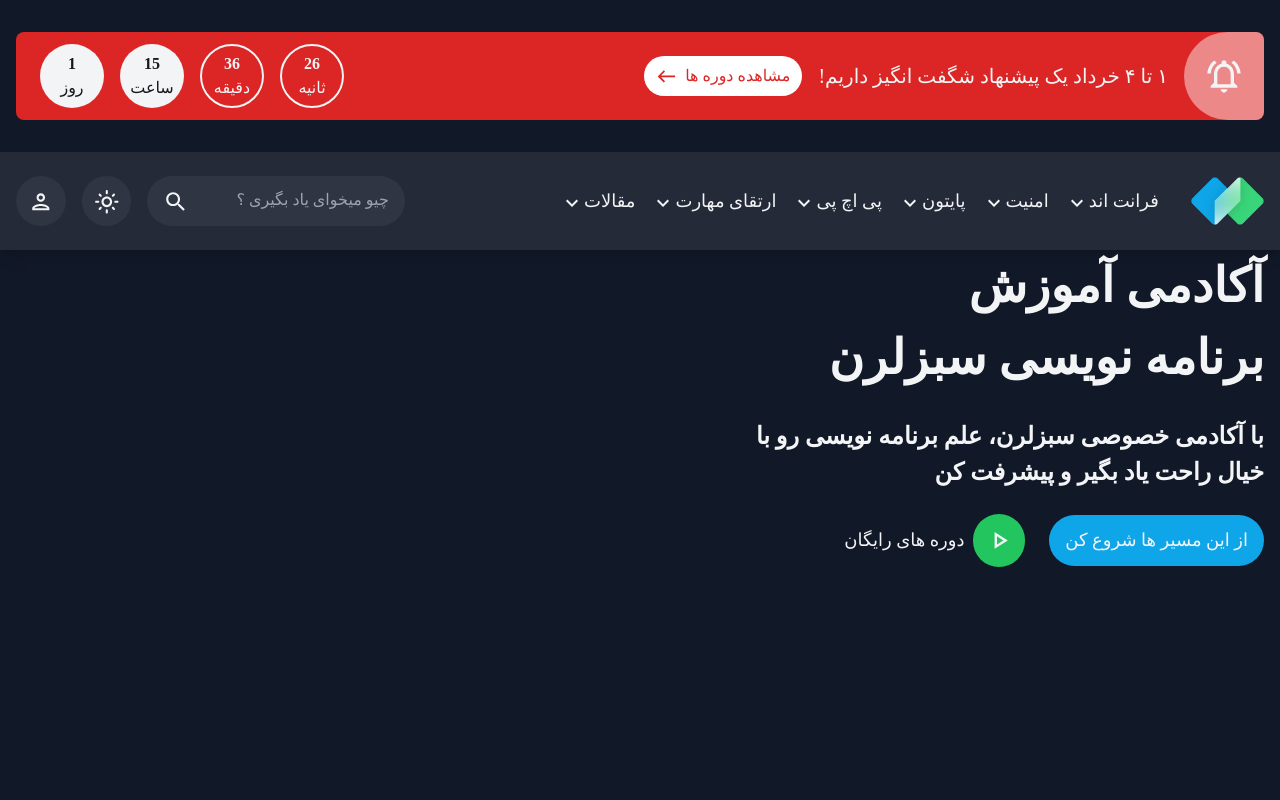
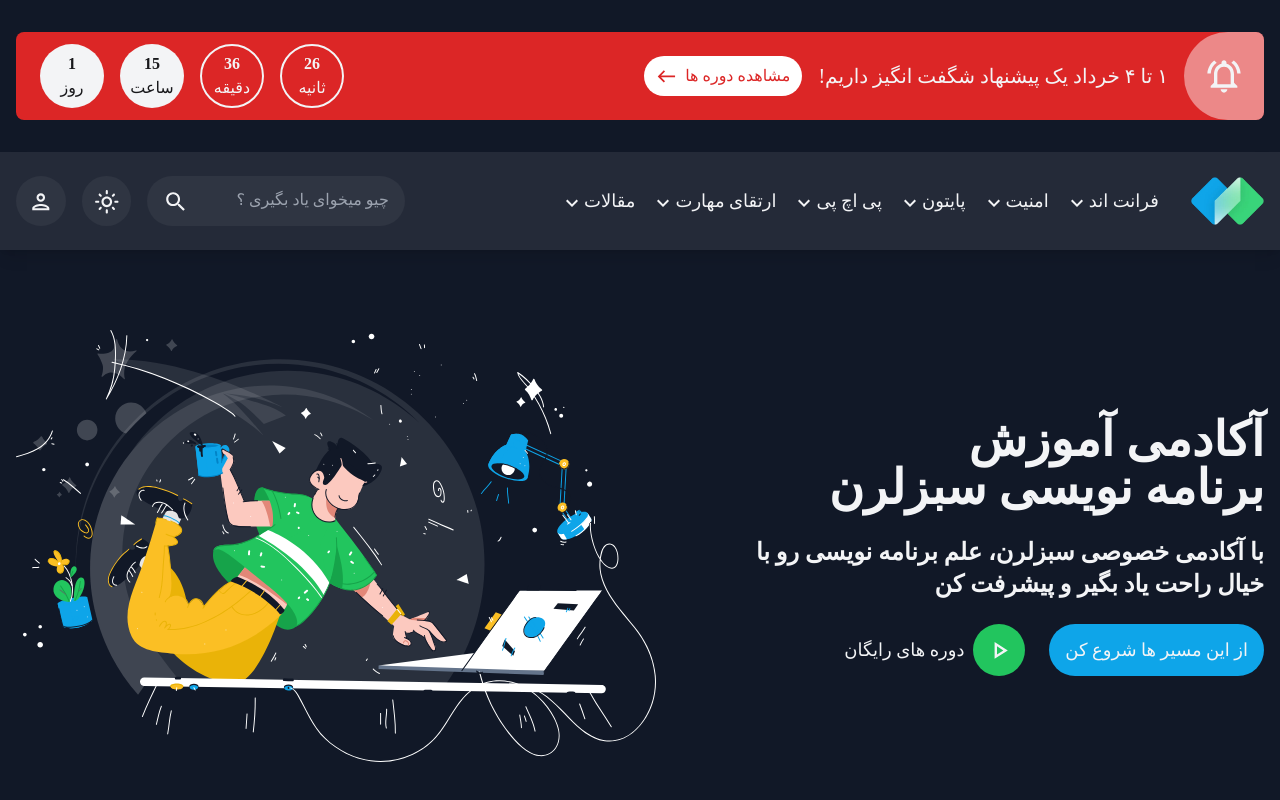
Before and after one commit to parsa-vesali/sabzlearn, a React (Vite) app: page / in a window 1280 px wide. Shown: the top 800 px of the page. Built offline with nearby package versions, Linux system fonts and the light colour scheme; a web font is replaced by a local one.

Commit message:
navbar updated

```diff
--- a/src/App.jsx
+++ b/src/App.jsx
@@ -5,7 +5,7 @@ export default function App() {
 
 
   return (
-    <div className='transition-all bg-gray-100 dark:bg-dark-900 h-screen'>
+    <div className='transition-all bg-gray-100 dark:bg-dark-900 h-full '>
       <Home />
     </div>
   )
--- a/src/Components/MainHeader.jsx
+++ b/src/Components/MainHeader.jsx
@@ -2,17 +2,17 @@ import React from 'react'
 import PlayArrowOutlinedIcon from '@mui/icons-material/PlayArrowOutlined';
 export default function MainHeader() {
     return (
-        <div className='flex items-center justify-between'>
-            <div className="dark:text-gray-100  text-slate-950  flex flex-col gap-y-6 child:leading-normal">
-                <h2 className='  text-5xl font-bold font-Dana-Bold '>
+        <div className='flex flex-col-reverse lg:flex-row gap-y-5 items-center justify-between my-20'>
+            <div className="dark:text-gray-100  text-slate-950 flex flex-col lg:text-right text-center gap-y-6 child:leading-normal">
+                <h2 className=' text-3xl lg:text-5xl font-bold font-Dana-Bold '>
                     آکادمی آموزش<br />
                     برنامه نویسی سبزلرن
                 </h2>
 
-                <p className='text-2xl font-semibold '>با آکادمی خصوصی سبزلرن، علم برنامه نویسی رو با  <br />خیال راحت یاد بگیر و پیشرفت کن</p>
+                <p className='text-lg lg:text-2xl lg:font-semibold '>با آکادمی خصوصی سبزلرن، علم برنامه نویسی رو با  <br />خیال راحت یاد بگیر و پیشرفت کن</p>
 
-                <div className="text-lg flex items-center gap-x-6">
-                    <button className=' bg-sky-500 text-gray-100  hover:bg-sky-700 transition-all rounded-full py-3 px-4'>
+                <div className="text-base lg:text-lg flex flex-col lg:flex-row gap-y-3 items-center gap-x-2 lg:gap-x-6">
+                    <button className=' bg-sky-500 text-gray-100 t hover:bg-sky-700 transition-all rounded-full py-3  px-4'>
                         از این مسیر ها شروع کن
                     </button>
                     <button className='flex items-center gap-x-2 '>
@@ -23,7 +23,9 @@ export default function MainHeader() {
                     </button>
                 </div>
             </div>
-            <div className=""></div>
+            <div className="w-[20rem] lg:w-[40rem]">
+                <img src="./images/hero-dark.svg" alt="" />
+            </div>
         </div>
     )
 }
--- a/src/Pages/Home.jsx
+++ b/src/Pages/Home.jsx
@@ -6,7 +6,7 @@ import MainHeader from '../Components/MainHeader'
 export default function Home() {
     return (
         <>
-            <div className='container  py-8 bg-gray-100 dark:bg-dark-900 text-zinc-600 dark:text-gray-100'>
+            <div className='container py-8 bg-gray-100 dark:bg-dark-900 text-zinc-600 dark:text-gray-100'>
                 <Notifications />
             </div>
             <NavBar />
```
Also changed, not shown: public/images/hero-dark.svg (added), public/images/hero-light.svg (added).
